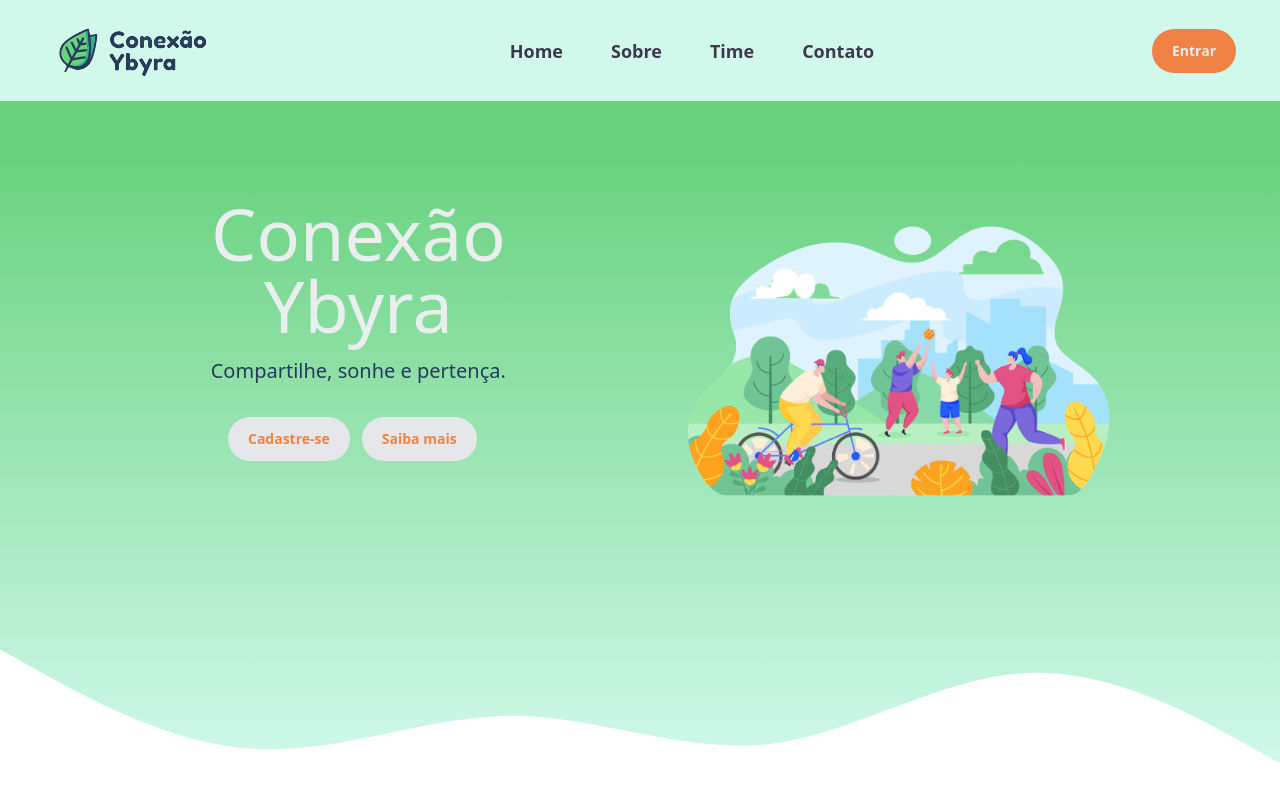
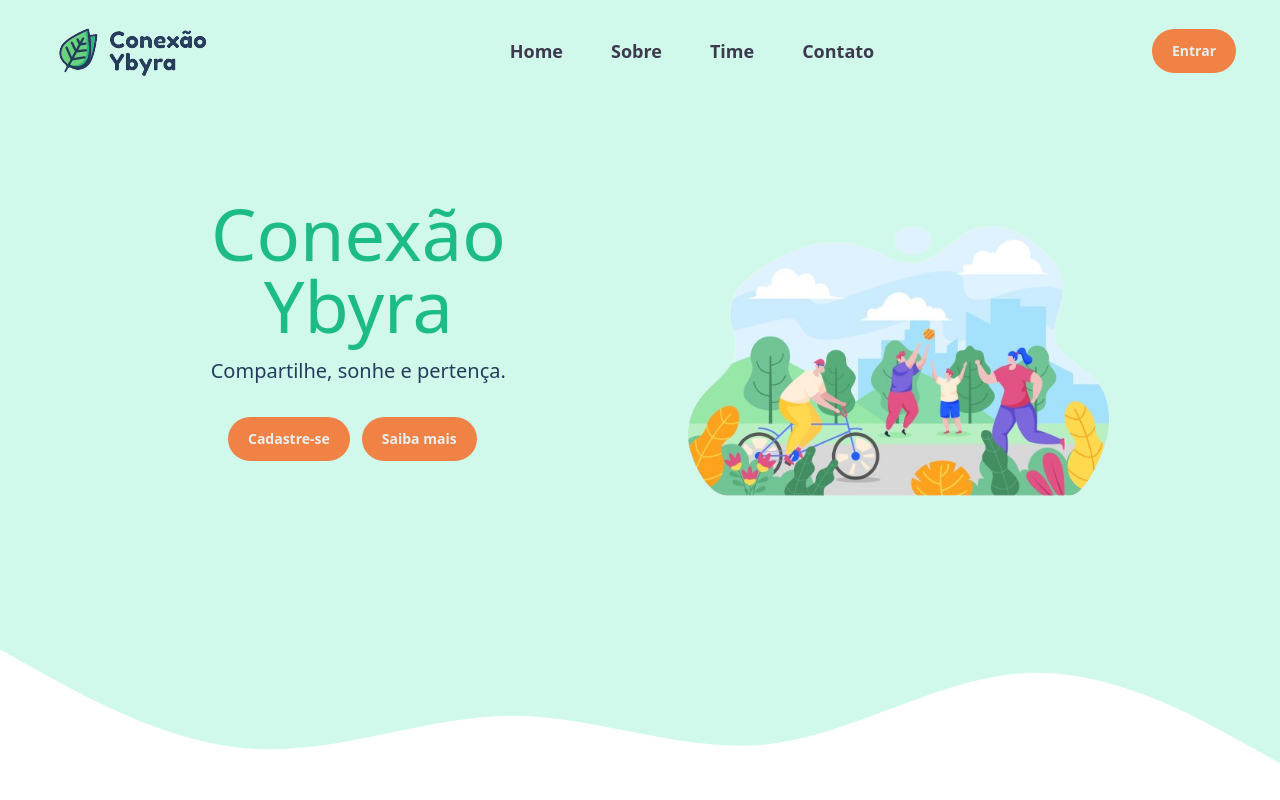
Before and after one commit to Conexao-Ybyra/frontend, a React (Vite) app: page / in a window 1280 px wide. Shown: the top 800 px of the page. Built offline with nearby package versions, Linux system fonts and the light colour scheme.

Commit message:
Mínimas alterações de estilização arrumadas

```diff
--- a/src/components/Hero/hero.tsx
+++ b/src/components/Hero/hero.tsx
@@ -1,15 +1,14 @@
-import React from "react";
 import { Link } from "react-router-dom";
-import Hero from "../../assets/images/heroImg2-removebg-preview.png";
+import Hero from "../../assets/images/hero.png";
 import "../../pages/Home/Home.css";
 
 const hero = () => {
   return (
     <>
-      <section className="text-gray-600 body-font gradient">
+      <section className="text-gray-600 body-font bg-mint-green">
         <div className="container mx-auto flex px-5 py-24  flex-row items-center">
           <div className="lg:flex-grow w-3/4 mr-24 md:pr-16 flex flex-col md:items-start md:text-left mb-16 md:mb-0 items-center text-center">
-            <h1 className="batatinha sm:text-4xl text-7xl mb-4 text-antiflash-white ">
+            <h1 className="batatinha sm:text-4xl text-7xl mb-4 text-mint ">
               Conexão Ybyra
             </h1>
             <h2 className="text-xl mb-8 text-regal-blue ">
@@ -19,13 +18,13 @@ const hero = () => {
             <div className="flex lg:flex-row md:flex-col">
               <Link
                 to="/cadastro"
-                className="hidden rounded-3xl bg-gray-200 px-5 py-3 mr-3 text-center text-sm font-semibold text-orange-crayola outline-none ring-indigo-300 transition duration-100 hover:bg-orange-crayola hover:text-antiflash-white focus-visible:ring active:text-gray-700 md:text-base lg:inline-block"
+                className="hidden rounded-3xl bg-orange-crayola px-5 py-3 mr-3 text-center text-sm font-semibold text-antiflash-white outline-none ring-indigo-300 transition duration-100 hover:bg-antiflash-white hover:text-orange-crayola focus-visible:ring active:text-gray-700 md:text-base lg:inline-block"
               >
                 Cadastre-se
               </Link>
               <Link
-                to="/about"
-                className="hidden rounded-3xl bg-gray-200 px-5 py-3 mr-3 text-center text-sm font-semibold text-orange-crayola outline-none ring-indigo-300 transition duration-100 hover:bg-orange-crayola hover:text-antiflash-white focus-visible:ring active:text-gray-700 md:text-base lg:inline-block"
+                to="/sobre"
+                className="hidden rounded-3xl bg-orange-crayola px-5 py-3 mr-3 text-center text-sm font-semibold text-antiflash-white outline-none ring-indigo-300 transition duration-100 hover:bg-antiflash-white hover:text-orange-crayola focus-visible:ring active:text-gray-700 md:text-base lg:inline-block"
               >
                 Saiba mais
               </Link>
--- a/src/components/Navbar/Navbar.tsx
+++ b/src/components/Navbar/Navbar.tsx
@@ -34,7 +34,7 @@ function Navbar() {
         {/* logo - start */}
         <Link
           to="/home"
-          className="inline-flex items-center gap-2.5 text-2xl font-bold text-regal-blue hover:text-orange-crayola md:text-3xl"
+          className="inline-flex items-center gap-2.5  md:text-3xl"
           aria-label="logo"
         >
           <img src={ybyra} alt="Logo Conexão Ybyra"/>
@@ -48,28 +48,28 @@ function Navbar() {
         >
           <Link
             to="/home"
-            className="text-lg font-semibold text-english-violet transition duration-100 hover:text-mint-green active:text-indigo-700"
+            className="text-lg font-semibold text-english-violet transition duration-100 hover:text-orange-crayola active:text-indigo-700"
             onClick={closeDropdown}
           >
             Home
           </Link>
           <Link
             to="/sobre"
-            className="text-lg font-semibold text-english-violet transition duration-100 hover:text-mint-green active:text-indigo-700"
+            className="text-lg font-semibold text-english-violet transition duration-100 hover:text-orange-crayola active:text-indigo-700"
             onClick={closeDropdown}
           >
             Sobre
           </Link>
           <Link
             to="/time"
-            className="text-lg font-semibold text-english-violet transition duration-100 hover:text-mint-green active:text-indigo-700"
+            className="text-lg font-semibold text-english-violet transition duration-100 hover:text-orange-crayola active:text-indigo-700"
             onClick={closeDropdown}
           >
             Time
           </Link>
           <Link
             to="/contato"
-            className="text-lg font-semibold text-english-violet transition duration-100 hover:text-mint-green active:text-indigo-700"
+            className="text-lg font-semibold text-english-violet transition duration-100 hover:text-orange-crayola active:text-indigo-700"
             onClick={closeDropdown}
           >
             Contato
--- a/src/pages/Home/Home.tsx
+++ b/src/pages/Home/Home.tsx
@@ -1,8 +1,6 @@
-import { Link } from "react-router-dom";
 import "./Home.css";
 import Hero from "../../components/Hero/hero";
 import Features from "../../components/Features/features";
-import About from "../About/About";
 import MiniTeam from "../../components/miniTeam/miniTeam";
 import Testimonials from "../../components/Testimonials/testimonials";
 import Contact2 from "../../components/Contact/contact2";
```
